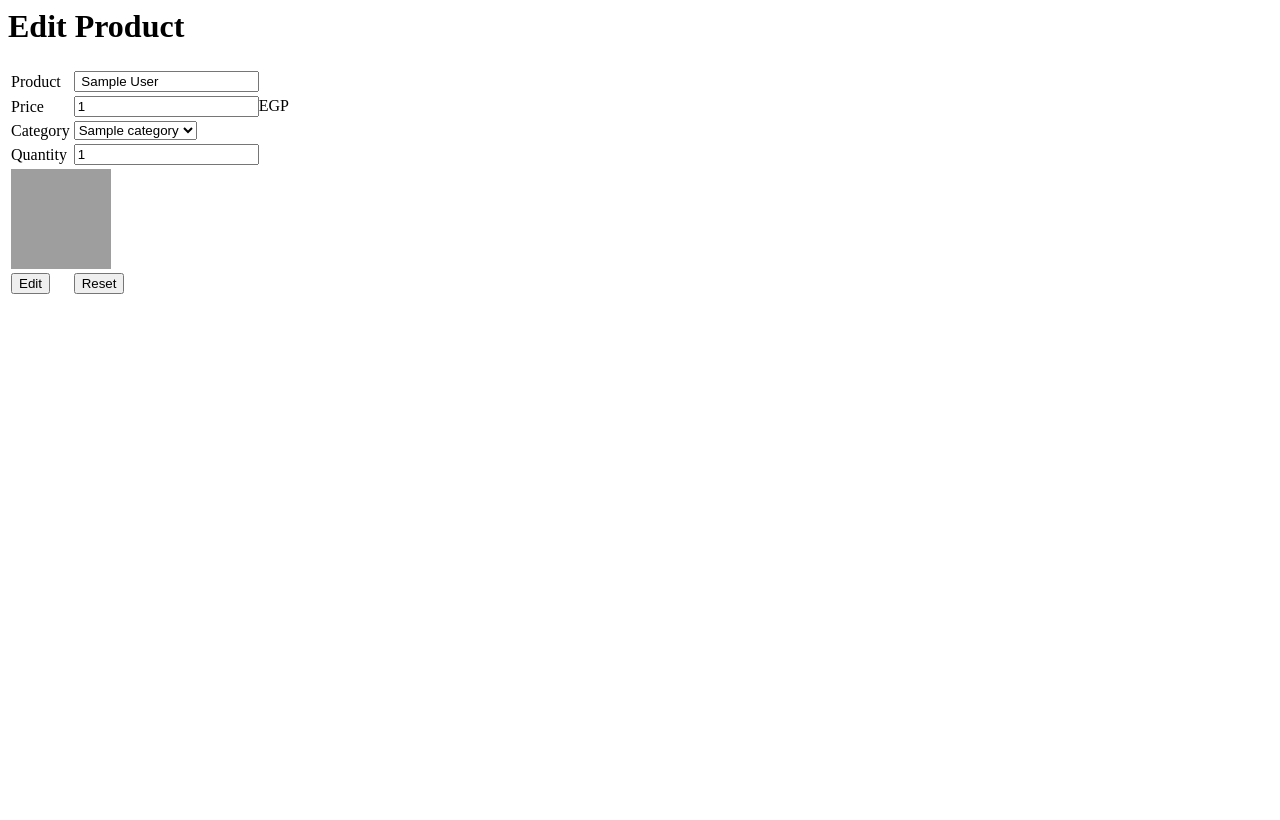
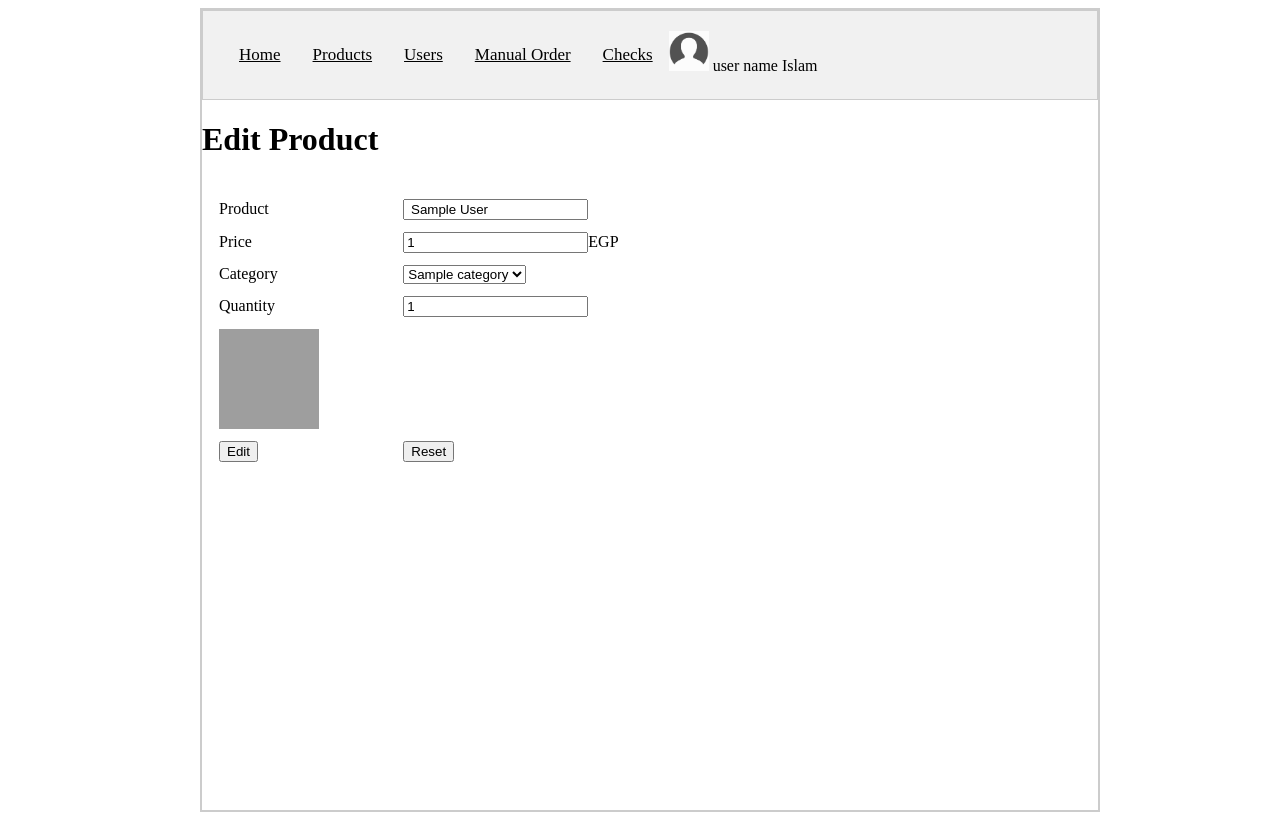
Before and after one commit to hagarabdelwaha/Cafetaria-Project-PHP, a PHP site: page /edit_product.php in a window 1280 px wide. Before the commit the page ends 294 px from the top, so only its background shows below. Run offline with PHP 8.4, Linux system fonts and the light colour scheme; the visitor is signed in with stand-in values (Sample User, id 1); tables that the repository leaves empty hold one stand-in row (values such as "Sample post"); grey boxes are pictures that could not be loaded.

Commit message:
product style

```diff
--- a/Products.php
+++ b/Products.php
@@ -8,7 +8,7 @@ $product=new Product();
 $pros=$product->getAllProducts();
 
 
-              echo "<table border=1>";
+              echo '<table border=1 class="t01">';
               echo "<tr>
 
                 <td>Product</td>
--- a/Users.php
+++ b/Users.php
@@ -8,7 +8,7 @@ $user=new User();
 $users_res=$user->getAllUsers();
 
 
-              echo "<table border=1>";
+              echo '<table border=1 class="t01" >';
               echo "<tr>
 
                 <td>Name</td>
--- /dev/null
+++ b/css/pro.css
@@ -0,0 +1,87 @@
+
+body{
+  width:70%;
+  height:100%;
+  margin-left: 200px;
+  border-width: thick;
+  border-color: black;
+  border: 2px solid #ccc;
+}
+
+.container{
+  width:70%;
+  height:100%;
+  border: 2px solid #ccc;
+
+}
+.tab {
+overflow: hidden;
+border: 1px solid #ccc;
+background-color: #f1f1f1;
+}
+
+/* Style the buttons inside the tab */
+.tab a {
+background-color: inherit;
+float: left;
+padding: 14px 16px;
+transition: 0.3s;
+font-size: 17px;
+color: black;
+}
+
+/* Change background color of buttons on hover */
+a:hover {
+background-color: #ddd;
+}
+
+/* Create an active/current tablink class */
+.tab button.active {
+background-color: #ccc;
+}
+
+
+
+div{
+  padding: 20px;
+}
+
+
+table {
+    width:90%;
+    padding: 10px;
+    border-style: none;
+
+}
+/*table, th, td {
+    border: 1px solid black;
+    border-collapse: collapse;
+    padding-top: 10px;
+
+}*/
+
+th, td {
+    padding: 5px;
+    text-align: left;
+
+}
+
+th{
+  background-color: black;
+}
+table.t01 tr:nth-child(even) {
+    background-color: #eee;
+}
+table.t01 tr:nth-child(odd) {
+   background-color:#fff;
+}
+table.t01 th {
+    background-color: black;
+    color: white;
+}
+
+table.t01{
+  border: 1px solid black;
+  border-collapse: collapse;
+  padding-top: 10px;
+}
--- a/edit_product.php
+++ b/edit_product.php
@@ -66,10 +66,23 @@ if(!empty($_GET['id']))
 <html>
 <head>
 	<title>Edit Product</title>
+  <link rel="stylesheet" type="text/css" href="css/pro.css">
 </head>
 <body>
 
 <form action="edit.php" method="post"  >
+
+  <div class="tab">
+  	<a href="models/AdminHomeAll.php">Home</a>
+  	<a href="All_Products.php">Products</a>
+  	<a href="All_Users.php">Users</a>
+  	<a href="order_done.php">Manual Order</a>
+  	<a href="models/Checks.php">Checks</a>
+
+  	<img id="userImg" src="imgs/user.png" width="40" height="40"/>
+  	<label name="UserName">user name Islam</label>
+  </div>
+
 
 <table>
  <tr>
```
Also changed, not shown: Add_Category.php (+11 -7 lines), Add_Product.php (+15 -8 lines), All_Products.php (+11 -7 lines), All_Users.php (+11 -7 lines), edit_user.php (+12 -0 lines), products_imgs/2012-04-05-1237.jpg (added).
